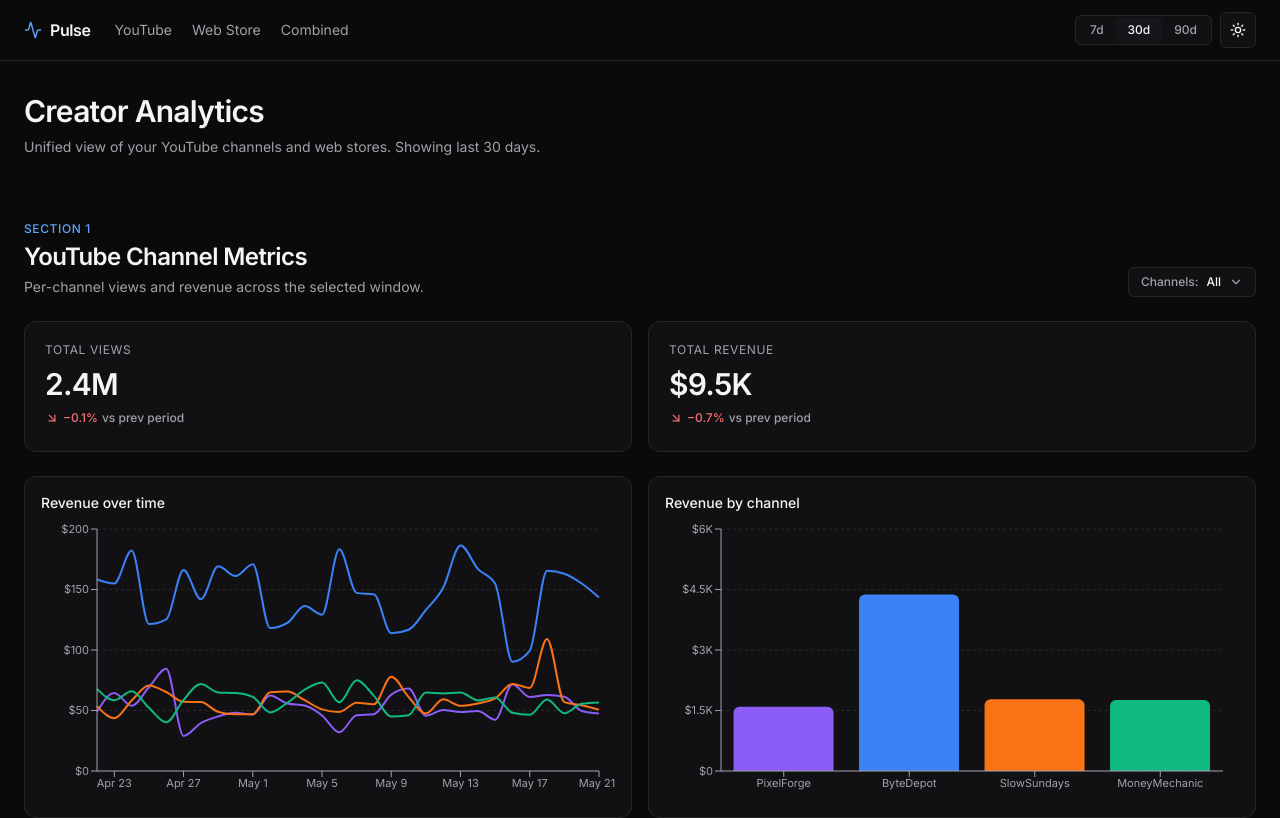
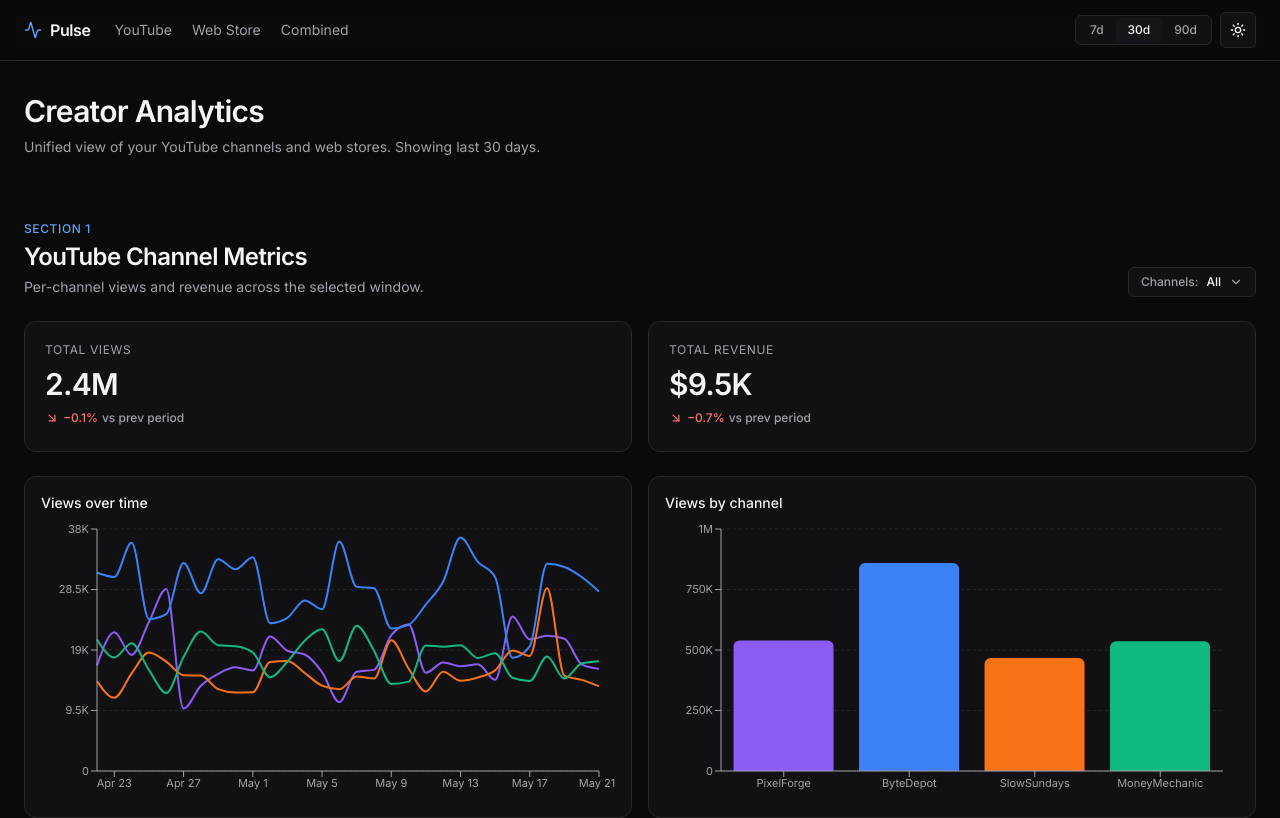
Before and after one commit to JerixHub/trial-task, a Next.js app: page / in a window 1280 px wide. Shown: the top 818 px of the page. Built offline with nearby package versions, Linux system fonts and the light colour scheme.

Commit message:
feat(youtube): add views over time + views by channel charts

```diff
--- a/src/components/charts/RevenueLineChart.tsx
+++ b/src/components/charts/RevenueLineChart.tsx
@@ -2,7 +2,7 @@
 
 import { CartesianGrid, Line, LineChart, ResponsiveContainer, Tooltip, XAxis, YAxis } from 'recharts';
 import { useChartColors, shortDate } from './chartTheme';
-import { formatCurrency } from '@/lib/format';
+import { formatCompactNumber, formatCurrency } from '@/lib/format';
 
 export interface SeriesDef {
   id: string;
@@ -14,21 +14,23 @@ interface Props {
   data: Array<Record<string, number | string>>;
   series: SeriesDef[];
   height?: number;
+  valueFormat?: 'currency' | 'compact';
 }
 
-export function RevenueLineChart({ data, series, height = 280 }: Props) {
+export function RevenueLineChart({ data, series, height = 280, valueFormat = 'currency' }: Props) {
   const c = useChartColors();
+  const fmt = valueFormat === 'compact' ? formatCompactNumber : formatCurrency;
   return (
     <div style={{ width: '100%', height }}>
       <ResponsiveContainer>
         <LineChart data={data} margin={{ top: 8, right: 16, bottom: 0, left: 0 }}>
           <CartesianGrid strokeDasharray="3 3" stroke={c.grid} vertical={false} />
           <XAxis dataKey="date" stroke={c.axis} fontSize={11} tickFormatter={shortDate} minTickGap={24} />
-          <YAxis stroke={c.axis} fontSize={11} tickFormatter={(v: number) => formatCurrency(v)} width={56} />
+          <YAxis stroke={c.axis} fontSize={11} tickFormatter={(v: number) => fmt(v)} width={56} />
           <Tooltip
             contentStyle={{ background: c.tooltipBg, border: `1px solid ${c.tooltipBorder}`, borderRadius: 8, color: c.text, fontSize: 12 }}
             labelStyle={{ color: c.axis }}
-            formatter={(v) => formatCurrency(v as number)}
+            formatter={(v) => fmt(v as number)}
             labelFormatter={(v) => shortDate(v as string)}
           />
           {series.map(s => (
--- a/src/components/sections/YouTubeSection.tsx
+++ b/src/components/sections/YouTubeSection.tsx
@@ -54,11 +54,30 @@ export function YouTubeSection({ allRows, currentRows, dateRange, today, selecte
       .map(([date, vals]) => ({ date, ...vals }));
   }, [filtered]);
 
+  const viewsLineData = useMemo(() => {
+    const perDate = new Map<string, Record<string, number>>();
+    for (const r of filtered) {
+      const e = perDate.get(r.date) ?? {};
+      e[r.channelId] = (e[r.channelId] ?? 0) + r.views;
+      perDate.set(r.date, e);
+    }
+    return [...perDate.entries()]
+      .sort(([a], [b]) => a.localeCompare(b))
+      .map(([date, vals]) => ({ date, ...vals }));
+  }, [filtered]);
+
   const barData = useMemo(() => {
     const m = groupByEntity(filtered, 'channelId', ['revenue']);
     return CHANNELS
       .filter(c => selected.includes(c.id))
       .map(c => ({ id: c.id, name: c.name, value: m.get(c.id)?.revenue ?? 0, color: c.color }));
+  }, [filtered, selected]);
+
+  const viewsBarData = useMemo(() => {
+    const m = groupByEntity(filtered, 'channelId', ['views']);
+    return CHANNELS
+      .filter(c => selected.includes(c.id))
+      .map(c => ({ id: c.id, name: c.name, value: m.get(c.id)?.views ?? 0, color: c.color }));
   }, [filtered, selected]);
 
   const tableRows = useMemo(() => {
@@ -90,6 +109,21 @@ export function YouTubeSection({ allRows, currentRows, dateRange, today, selecte
       <div className="grid grid-cols-1 gap-4 sm:grid-cols-2">
         <KpiCard label="Total views"   value={formatCompactNumber(totalViews)} delta={deltaVsPrevious(totalViews, prevViews)} />
         <KpiCard label="Total revenue" value={formatCurrency(totalRevenue)}    delta={deltaVsPrevious(totalRevenue, prevRevenue)} />
+      </div>
+
+      <div className="grid grid-cols-1 gap-4 lg:grid-cols-2">
+        <div className="rounded-xl border border-border bg-surface p-4">
+          <h3 className="mb-2 text-sm font-medium text-text">Views over time</h3>
+          <RevenueLineChart
+            data={viewsLineData}
+            series={series.map(s => ({ id: s.id, name: s.name, color: s.color }))}
+            valueFormat="compact"
+          />
+        </div>
+        <div className="rounded-xl border border-border bg-surface p-4">
+          <h3 className="mb-2 text-sm font-medium text-text">Views by channel</h3>
+          <ViewsBarChart data={viewsBarData} valueLabel="views" />
+        </div>
       </div>
 
       <div className="grid grid-cols-1 gap-4 lg:grid-cols-2">
```
